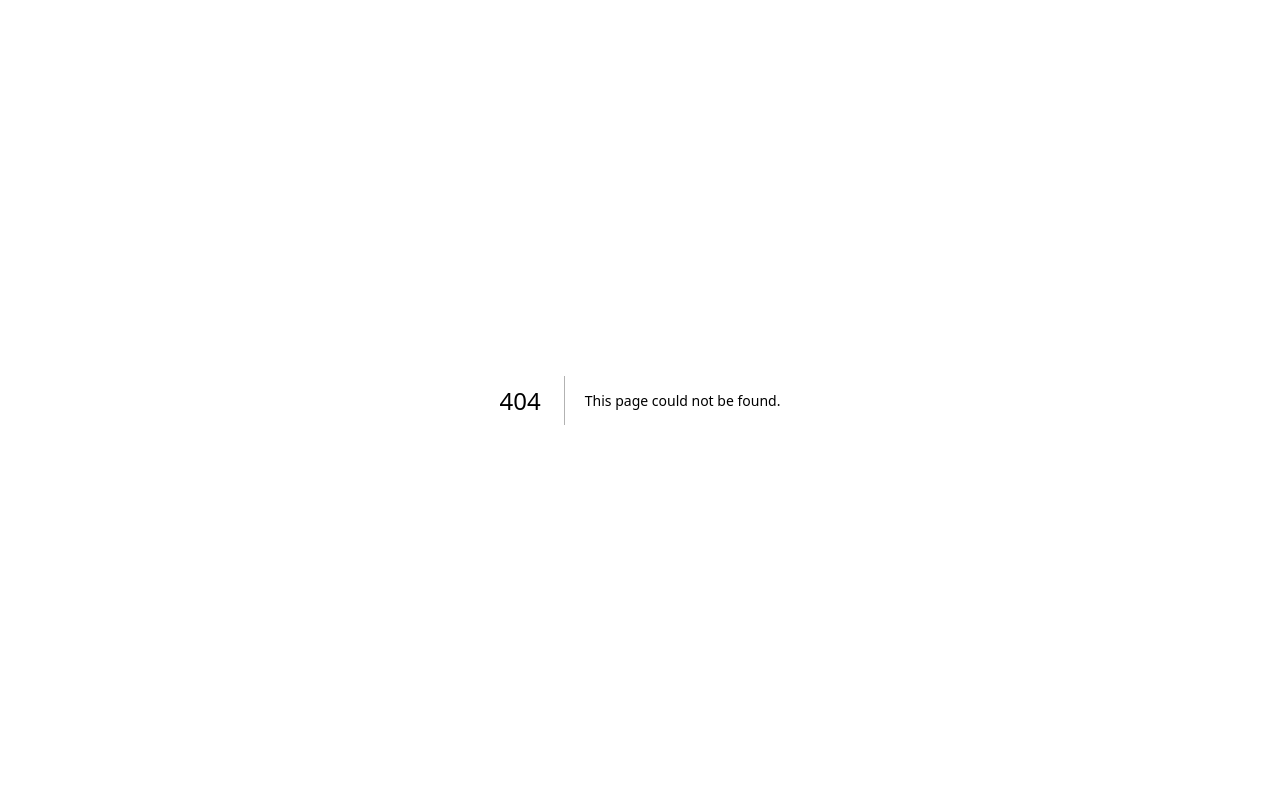
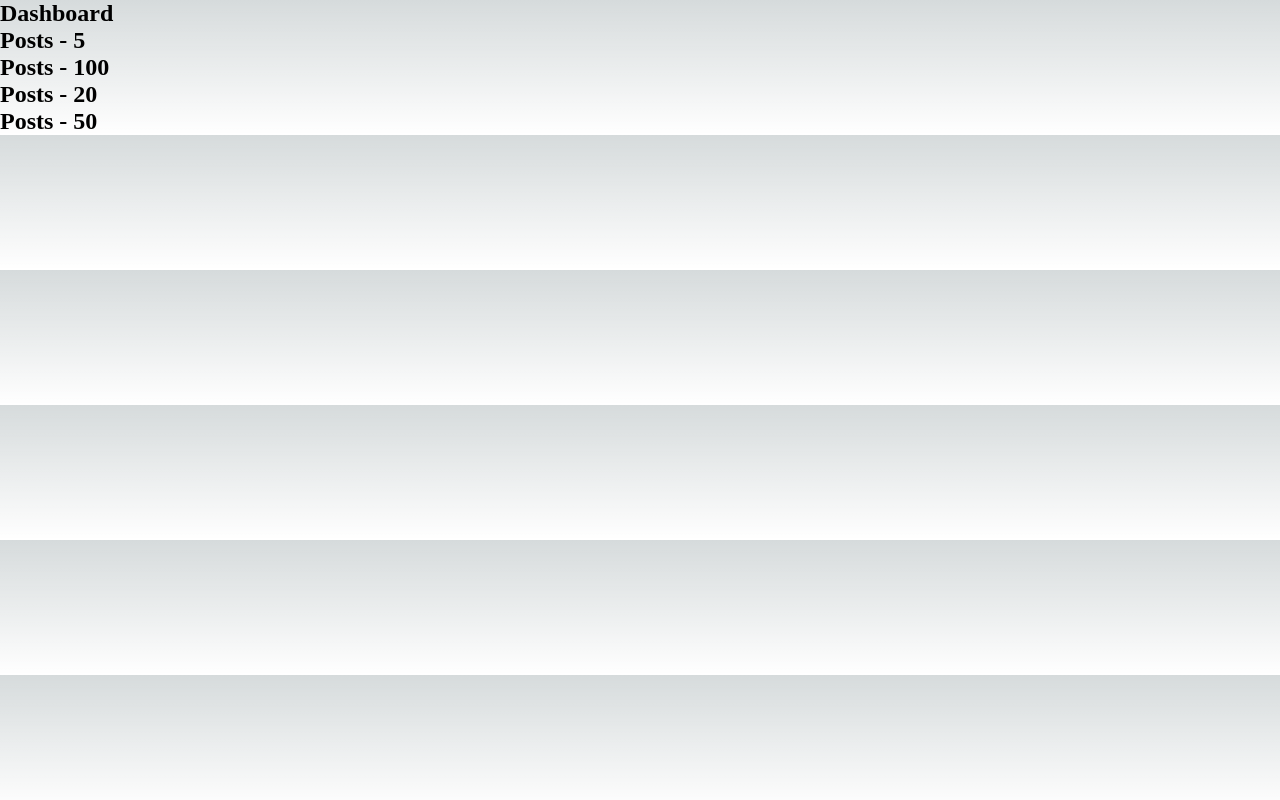
Before and after one commit to hanikoussa/flagship-x-nextjs-middleware, a Next.js app: page /dashboard in a window 1280 px wide. Before the commit this address had no page. Built offline with nearby package versions, Linux system fonts and the light colour scheme; data requests are answered from the project's data file.

Commit message:
middleware added
added middleware that creates a header with the flag value

```diff
--- /dev/null
+++ b/pages/api/test.js
@@ -0,0 +1,5 @@
+export default async function handler(req, res) {
+    //const res = await fetch('http://localhost:3000')
+    // let headerValue = res.headers.get('X-Flag-Header')
+    res.status(200).json({flag: "hani" })
+  }
--- /dev/null
+++ b/pages/dashboard.js
@@ -0,0 +1,35 @@
+import { useState, useEffect } from "react";
+
+
+//Client - Side data fetching. prerender page before loading the data. Not SEO friendly. Good for private Pages
+
+export default function Dashboard(){
+    const [isLoading, setIsLoading] = useState(true)
+    const [dashboardData, setDashboardData] = useState(null)
+
+    useEffect(() => {
+        async function fetchDashboardData(){
+            const response = await fetch('http://localhost:4000/dashboard')
+            const data = await response.json()
+            setDashboardData(data);
+            setIsLoading(false)
+        }
+        fetchDashboardData()
+    },[])
+
+    if(isLoading) {
+        return <h2>Loading...</h2>
+    }
+
+
+    return(
+        <div>
+            <h2>Dashboard</h2>
+            <h2>Posts - {dashboardData.posts}</h2>
+            <h2>Posts - {dashboardData.likes}</h2>
+            <h2>Posts - {dashboardData.followers}</h2>
+            <h2>Posts - {dashboardData.following}</h2>
+
+        </div>
+    )
+}
--- a/pages/news/[category].js
+++ b/pages/news/[category].js
@@ -24,6 +24,8 @@ export async function getServerSideProps(context) {
     const { category } = params
     const response = await fetch(`http://localhost:4000/news?category=${category}`)
     const data = await response.json()
+    console.log(`pre-rendering News Articles for category ${category}`)
+
     return {
         props: {
             articles: data,
```
Also changed, not shown: middleware.js (added, +34 -0 lines), pages/index.js (+30 -4 lines), pages/posts/index.js (+0 -13 lines), pages/users.js (+15 -1 lines).
